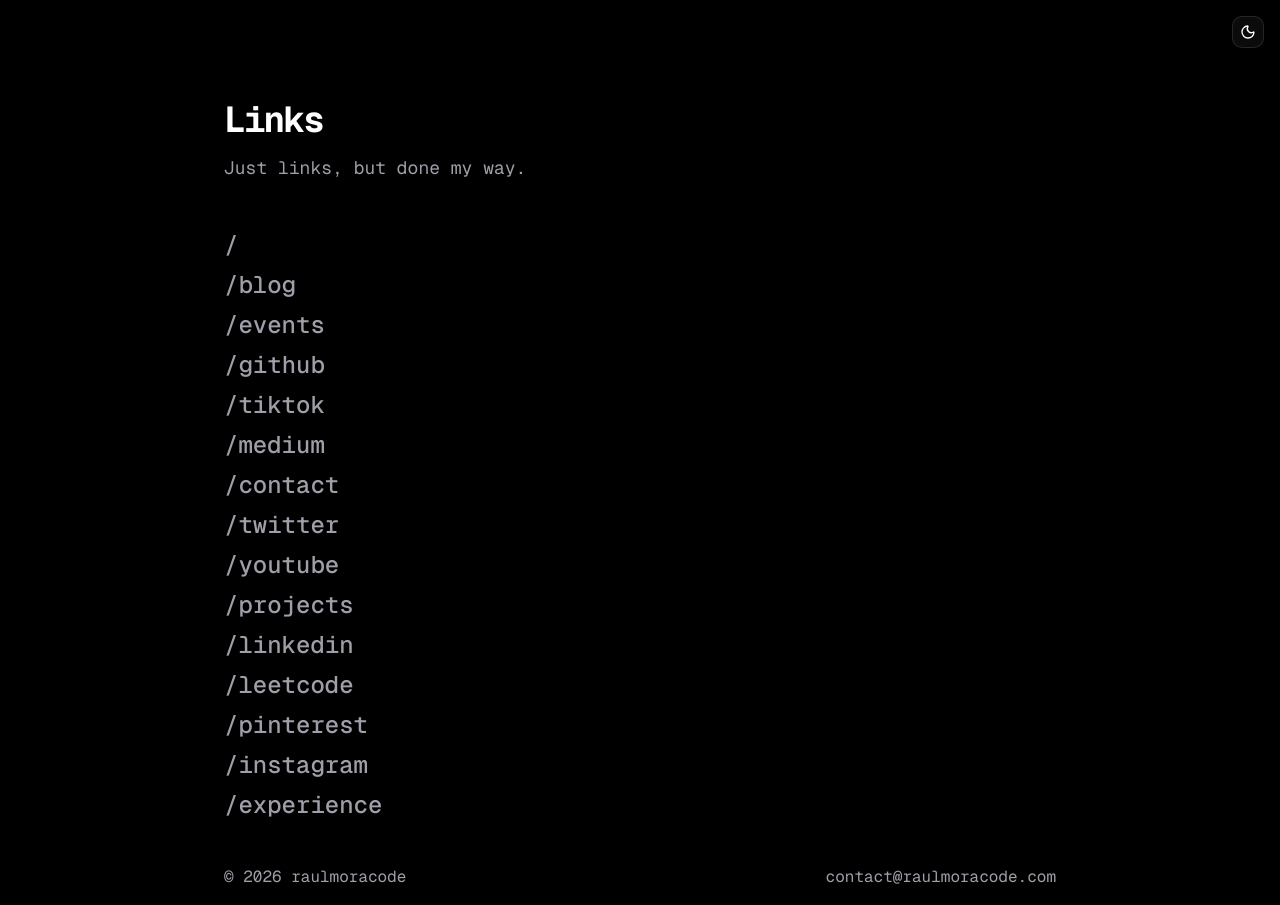
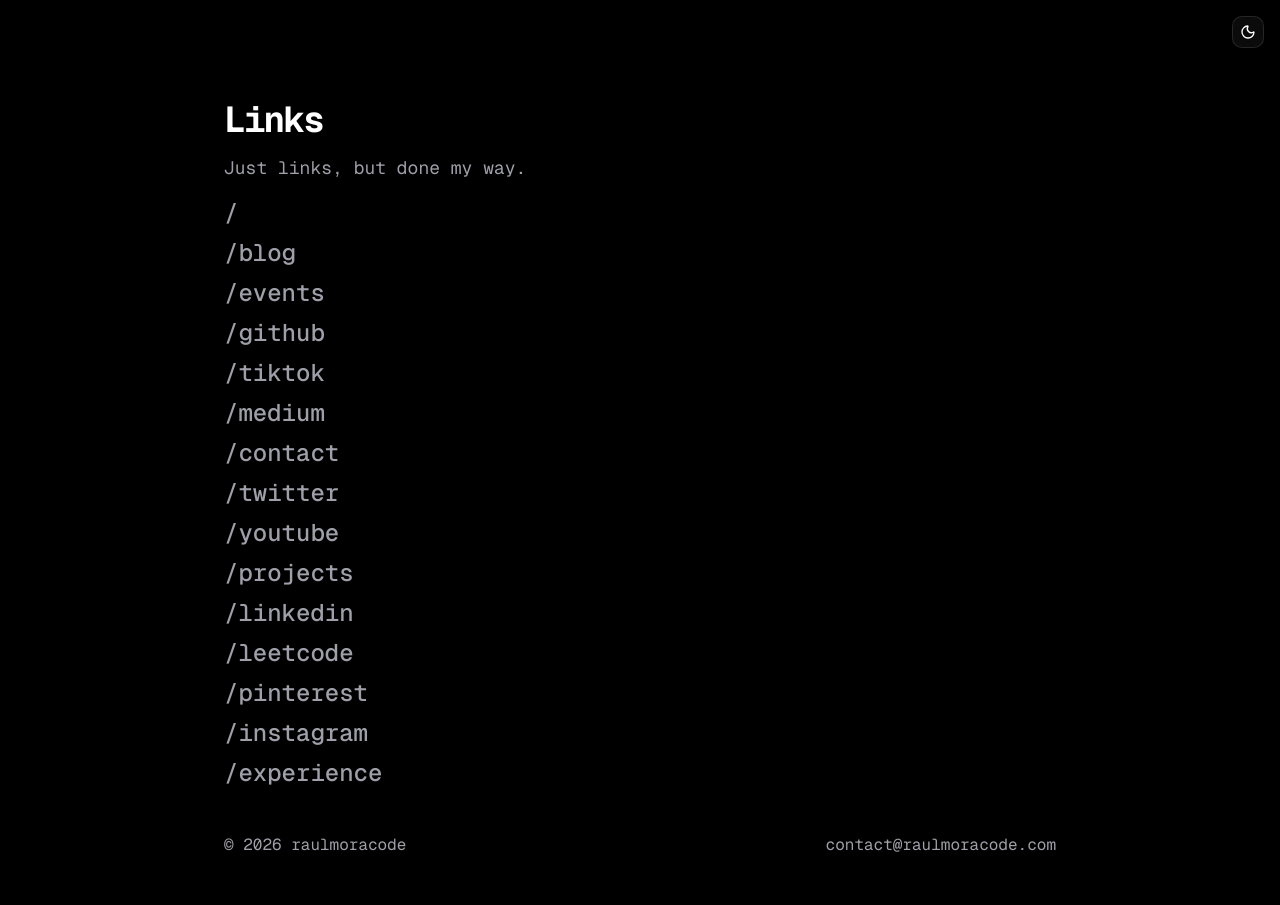
Before and after one commit to raulmoracode/Portfolio, a Next.js app: page /links in a window 1280 px wide. After the commit the page ends 873 px from the top, so only its background shows below. Built offline with nearby package versions, Linux system fonts and the light colour scheme.

Commit message:
Solve fonts problems and unused import

```diff
--- a/app/globals.css
+++ b/app/globals.css
@@ -4,9 +4,9 @@
 
 @custom-variant dark (&:is(.dark *));
 
-:root {
-  --font-sans: var(--font-geist-sans);
-  --font-mono: var(--font-geist-mono);
+@theme {
+  --font-sans: "Geist", sans-serif;
+  --font-mono: "Geist Mono", monospace;
 }
 
 body {
@@ -16,6 +16,23 @@
 code,
 pre {
   font-family: var(--font-mono), monospace;
+}
+
+@layer base {
+  * {
+    @apply border-border outline-ring/50;
+  }
+  body {
+    @apply bg-background text-foreground;
+  }
+  html {
+    @apply font-sans;
+  }
+}
+
+a,
+button {
+  touch-action: manipulation;
 }
 
 @theme inline {
@@ -130,20 +147,3 @@
   --sidebar-border: oklch(1 0 0 / 10%);
   --sidebar-ring: oklch(0.556 0 0);
 }
-
-@layer base {
-  * {
-    @apply border-border outline-ring/50;
-  }
-  body {
-    @apply bg-background text-foreground;
-  }
-  html {
-    @apply font-sans;
-  }
-}
-
-a,
-button {
-  touch-action: manipulation;
-}
--- a/app/layout.tsx
+++ b/app/layout.tsx
@@ -1,6 +1,5 @@
 import type { Metadata, Viewport } from "next";
 import { Geist, Geist_Mono } from "next/font/google";
-import { MainLinks } from "@/const/config/pages";
 import { ThemeProvider } from "@/components/theme/theme-provider";
 import "./globals.css";
 
--- a/app/links/client.tsx
+++ b/app/links/client.tsx
@@ -14,19 +14,21 @@
       description={Info.Links.description}
       showThemeToggle={true}
     >
-      <div className="mt-2  border-zinc-200 pt-8 dark:border-zinc-800 flex flex-col space-y-2 font-mono">
+      <div className="border-zinc-200  dark:border-zinc-800 flex flex-col space-y-2 ">
         {Tlinks.map((link) => (
           <Link
             key={`${link.href}-${link.href}`}
             href={link.href}
-            className="text-zinc-400 hover:text-black dark:hover:text-white transition-colors w-fit"
+            className="text-zinc-400  hover:text-black dark:hover:text-white transition-colors w-fit"
             target={
               SocialLinks.some((item) => item.href === link.href)
                 ? "_blank"
                 : "_self"
             }
           >
-            <Label className="cursor-pointer text-2xl">{link.href}</Label>
+            <Label className="cursor-pointer font-medium text-2xl">
+              {link.href}
+            </Label>
           </Link>
         ))}
       </div>
--- a/app/page.tsx
+++ b/app/page.tsx
@@ -32,11 +32,11 @@
           </div>
 
           <details className="w-fit group">
-            <summary className="cursor-pointer select-none text-zinc-500 hover:text-black dark:hover:text-white transition-colors font-mono text-sm">
+            <summary className="cursor-pointer select-none text-zinc-500 hover:text-black dark:hover:text-white transition-colors  text-sm">
               social ({SocialLinks.length})
             </summary>
 
-            <div className="mt-2 pl-3 border-l border-zinc-200 dark:border-zinc-800 flex flex-col space-y-2 font-mono">
+            <div className="mt-2 pl-3 border-l border-zinc-200 dark:border-zinc-800 flex flex-col space-y-2 ">
               {Slinks.map((link) => (
                 <Link
                   key={link.href}
```
